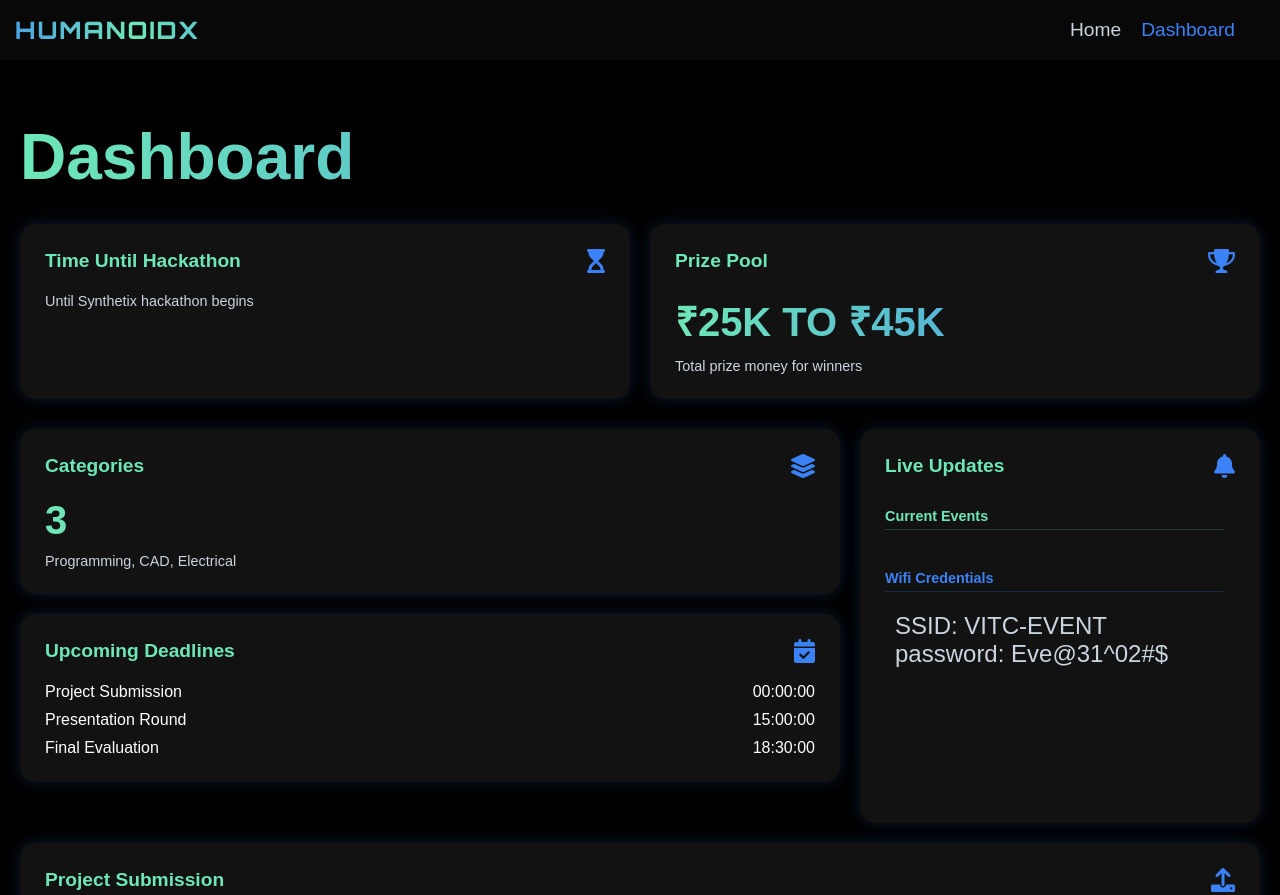
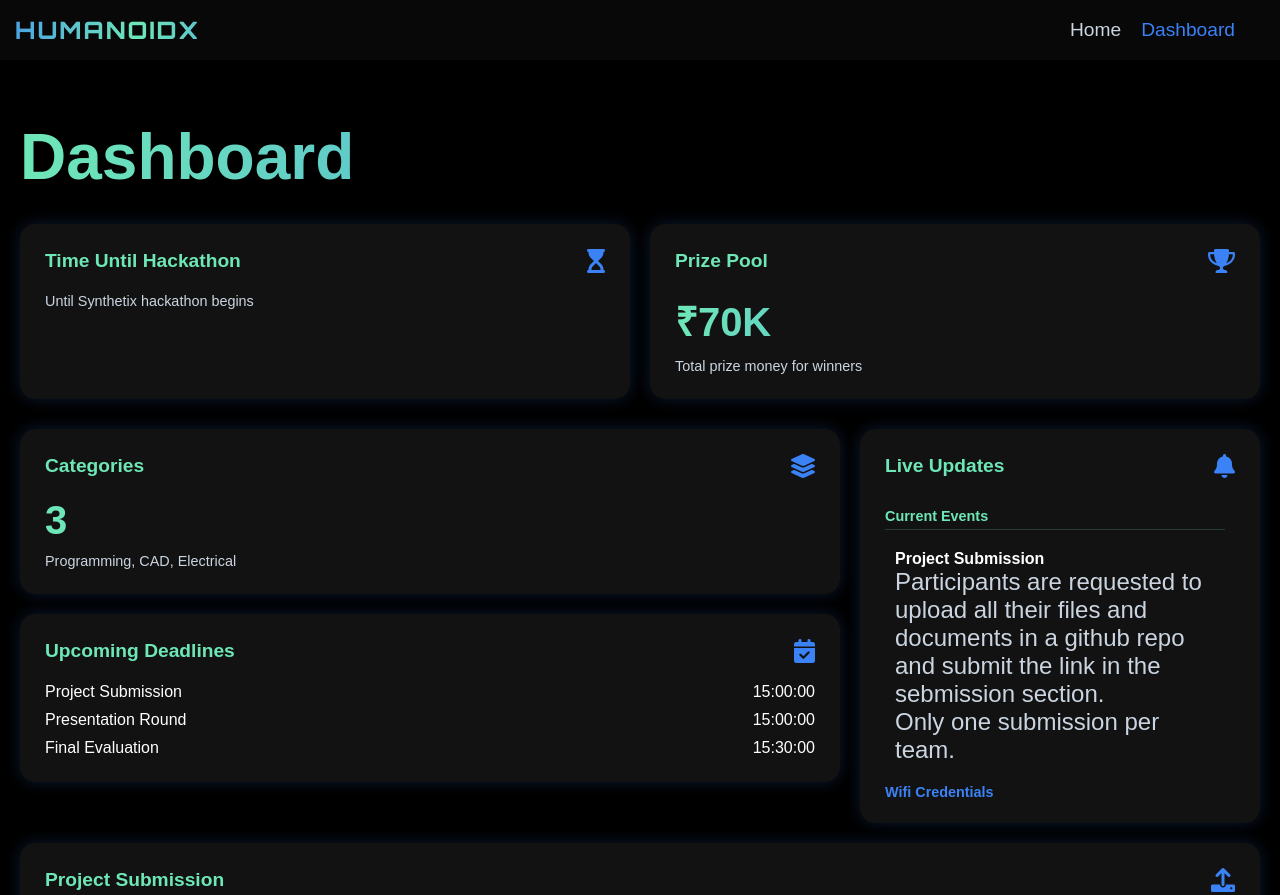
Before and after one commit to Synthethix/Synthethix-humanoidx, a plain HTML site: page dashboard.html in a window 1280 px wide. Shown: the top 895 px of the page. Drawn offline with nearby package versions, Linux system fonts and the light colour scheme; no server answers.

Commit message:
Update dashboard.html

```diff
--- a/dashboard.html
+++ b/dashboard.html
@@ -398,7 +398,7 @@
                      <i class="fas fa-trophy card-icon"></i>
                  </div>
                  <!--<div class="card-value">₹50K</div>-->
-                 <div class="card-value">₹25K TO ₹45K</div>
+                 <div class="card-value">₹70K</div>
                  <p class="card-description">Total prize money for winners</p>
              </div>
          </div>
@@ -421,7 +421,7 @@
                  <div style="margin-top: 15px;">
                      <div style="display: flex; justify-content: space-between; margin-bottom: 10px;">
                          <span style="color: white">Project Submission</span>
-                         <span style="color: white" class="countdown-value">00:00:00</span>
+                         <span style="color: white" class="countdown-value">15:00:00</span>
                      </div>
                      <div style="display: flex; justify-content: space-between; margin-bottom: 10px;">
                          <span style="color: white">Presentation Round</span>
@@ -429,7 +429,7 @@
                      </div>
                      <div style="display: flex; justify-content: space-between;">
                          <span style="color: white">Final Evaluation</span>
-                         <span style="color: white">18:30:00</span>
+                         <span style="color: white">15:30:00</span>
                      </div>
                  </div>
              </div>
@@ -442,9 +442,10 @@
                      <div class="update-section">
                          <h3 style="color: #6EE7B7; font-size: 0.9rem; margin: 10px 0; padding-bottom: 5px; border-bottom: 1px solid rgba(110, 231, 183, 0.2);">Current Events</h3>
                          <div class="update-item announcement" style="padding: 10px;">
-                             <!--<span class="update-time">Just now</span>
-                             <h4>Opening Ceremony</h4>
-                             <p>Main hall kickoff event</p>-->
+                             <!--<span class="update-time">Just now</span>-->
+                             <h4>Project Submission</h4>
+                             <p>Participants are requested to upload all their files and documents in a github repo and submit the link in the sebmission section.</p>
+                             <p>Only one submission per team.</p>
                          </div>
                      </div>
 
```
